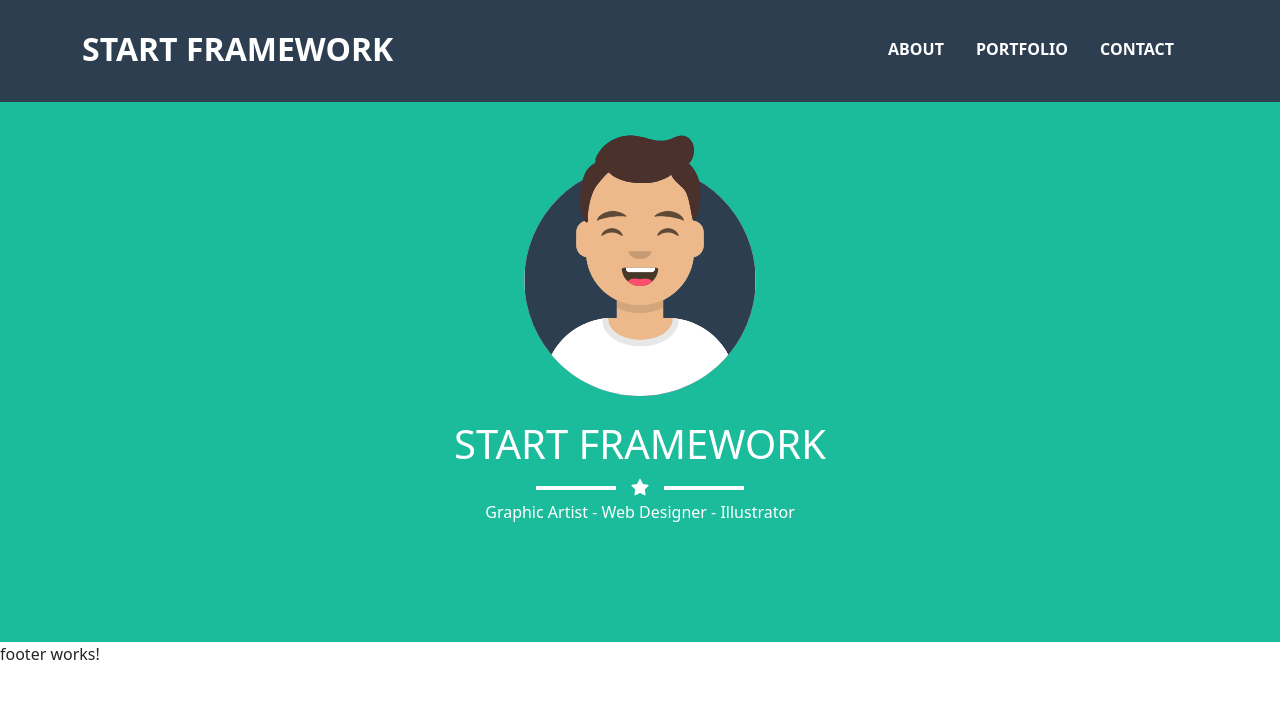
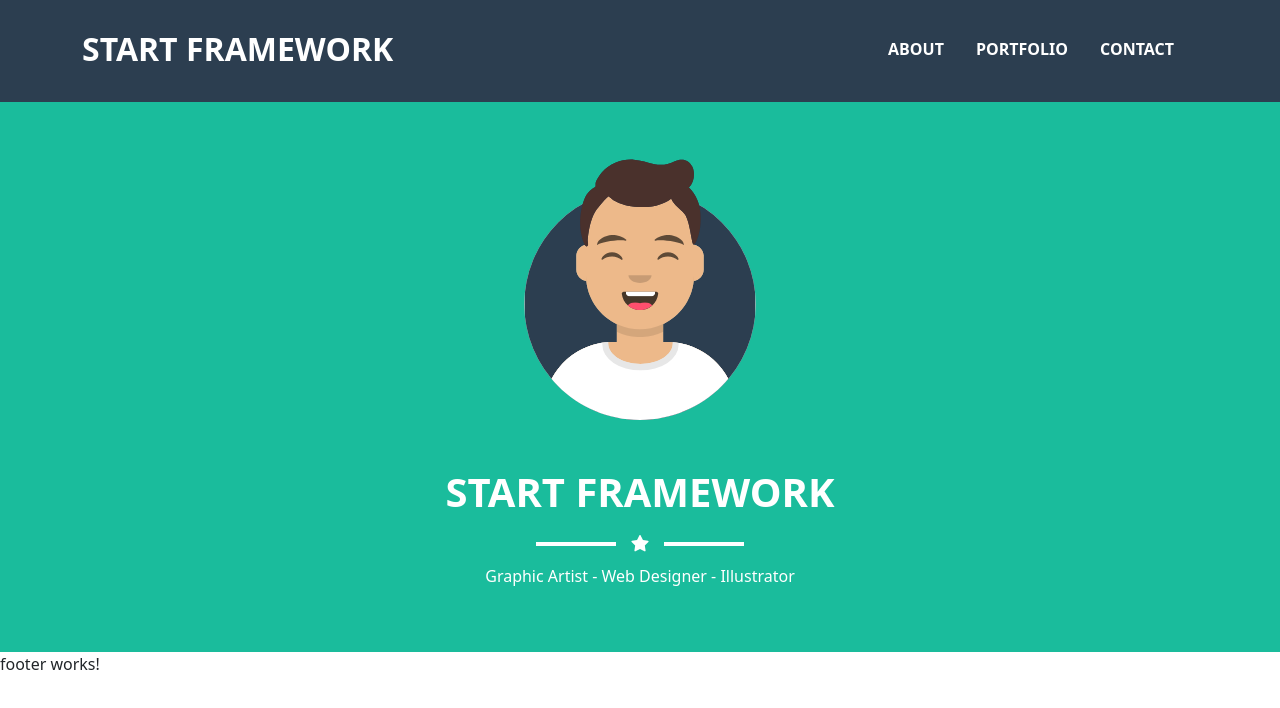
Before and after one commit to Amr-shawky/start-framework-angular, an Angular app: page / in a window 1280 px wide. Shown: the top 708 px of the page. Built offline with nearby package versions, Linux system fonts and the light colour scheme.

Commit message:
fix: update header spacing and enhance text styling for improved layout

```diff
--- a/src/app/component/home/home.css
+++ b/src/app/component/home/home.css
@@ -3,7 +3,7 @@
 }
 header {
     background-color: var(--primary-color);
-    min-height: 540px;
+    min-height: 550px;
 }
 fa-icon {
     position: relative;
--- a/src/app/component/home/home.html
+++ b/src/app/component/home/home.html
@@ -1,15 +1,15 @@
 <header>
     <div class="container ">
         <div class="row flex-column text-center">
-            <div class="col my-4">
+            <div class="col my-5">
                 <div class="icon">
                     <img src="home-icon.svg" alt="Logo" class="logo" style="width: 270px; height: 270px;">
                 </div>
             </div>
             <div class="col text-white">
                 <div class="text-header">
-                    <h1 class="text-uppercase">start Framework</h1>
-                    <div class="starseparator">
+                    <h1 class="text-uppercase fw-bold pb-2">start Framework</h1>
+                    <div class="starseparator pb-2">
                         <fa-icon [icon]="faStar"></fa-icon>
                     </div>
                     <p>Graphic Artist - Web Designer - Illustrator</p>
```
